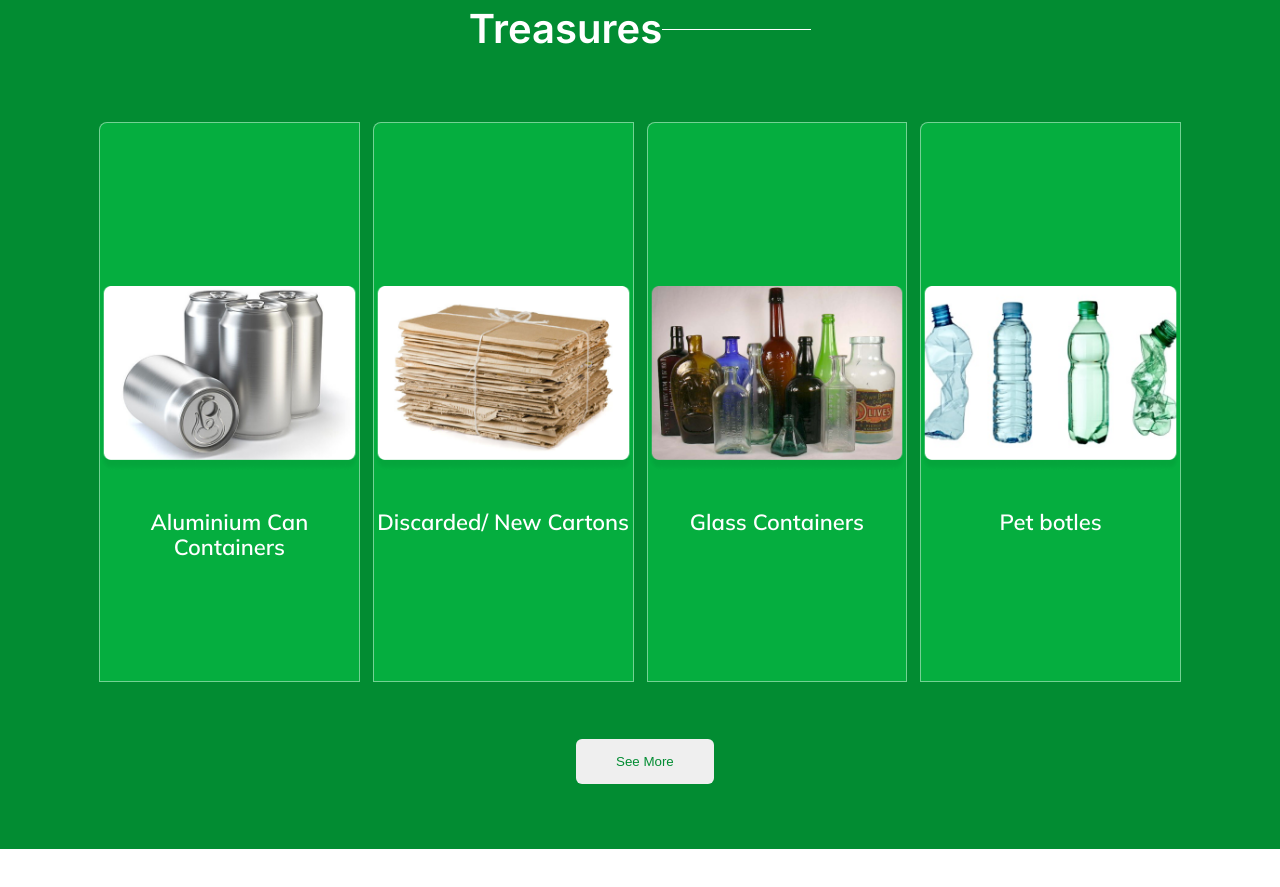
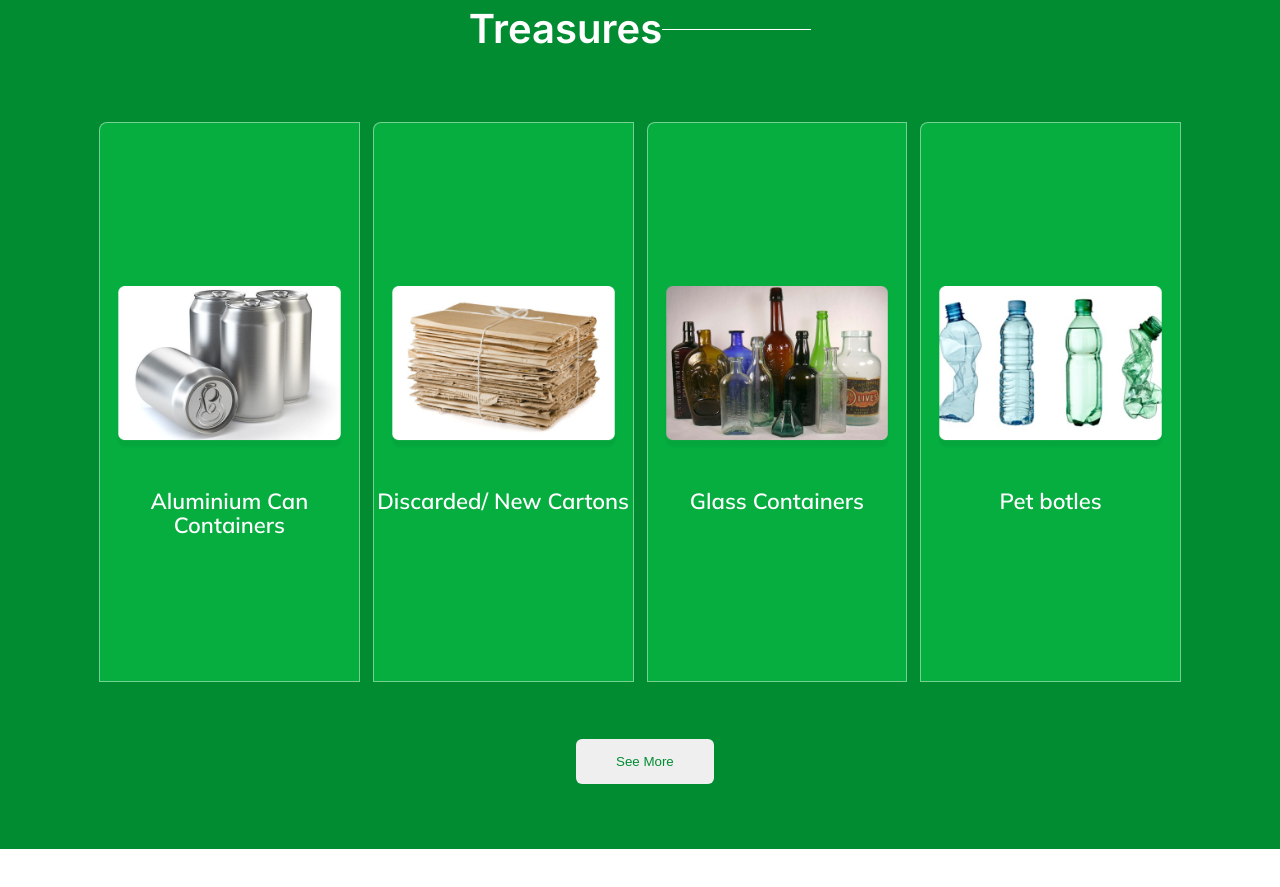
Before and after one commit to sabalearning01/Wastexpert, a React (Vite) app: page / in a window 1280 px wide. Shown: the part 3380-4267 px from the top of the page. Built offline with nearby package versions, Linux system fonts and the light colour scheme.

Commit message:
homestatus

```diff
--- a/src/App.jsx
+++ b/src/App.jsx
@@ -24,11 +24,11 @@ function App() {
 
             <Routes>
             <Route index element={<Home/>}/>
-            <Route path= "about" element={<About/>}/>
-            <Route path= "agentform" element={<Agent/>}/>
-            <Route path= "tresureslistpage" element={<Treasure/>}/>
-            <Route path= "services" element={<Services/>}/>
-            <Route path= "flippage" element={<Flippage/>}/>
+            <Route path="about" element={<About/>}/>
+            <Route path="agentform" element={<Agent/>}/>
+            <Route path="treasure" element={<Treasure/>}/>
+            <Route path="services" element={<Services/>}/>
+            <Route path="flippage" element={<Flippage/>}/>
 
           </Routes>
         {/* </main> */}
--- a/src/Pages/Home/Home.css
+++ b/src/Pages/Home/Home.css
@@ -20,6 +20,7 @@
 
  .left-col{
     margin-top: 30px;
+    /* padding-bottom: 200px; */
 }
 
 .left-col h3{
@@ -633,8 +634,8 @@ height:auto;
     height: auto;
     justify-content: center;
     align-items: center;
-    /* padding-left: 15px;
-    padding-right: 15px; */
+    padding-left: 15px;
+    padding-right: 15px;
 }
 
 .container h5{
```
Lines whose indentation alone changed are shown as unchanged.
